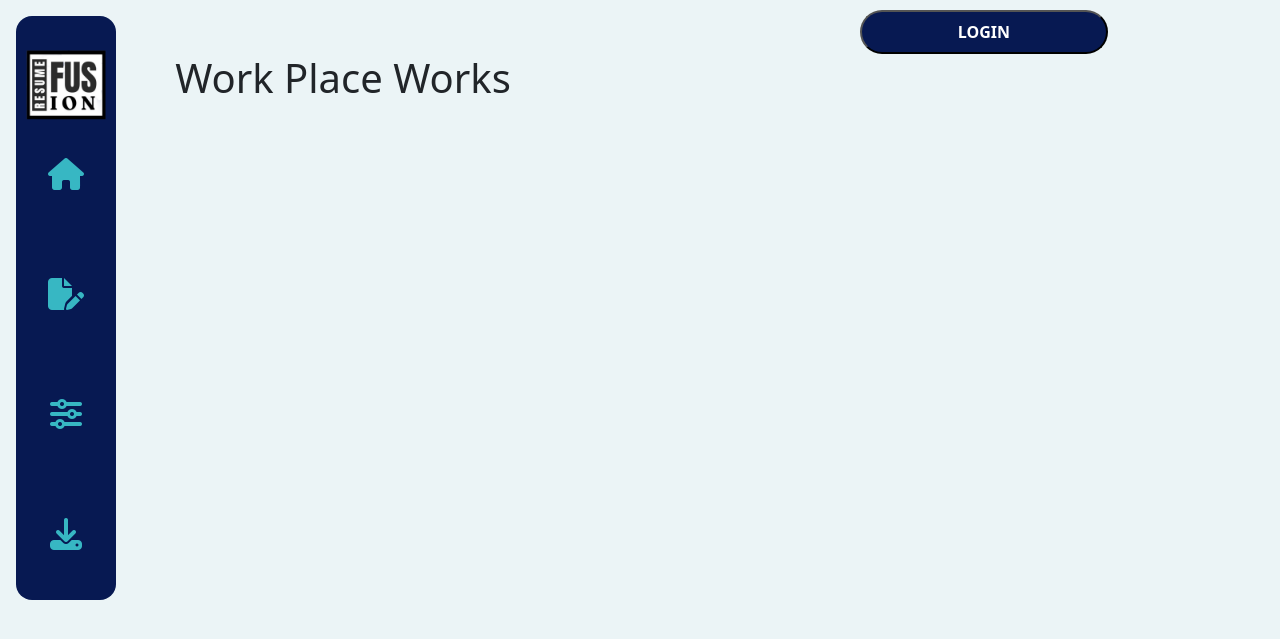
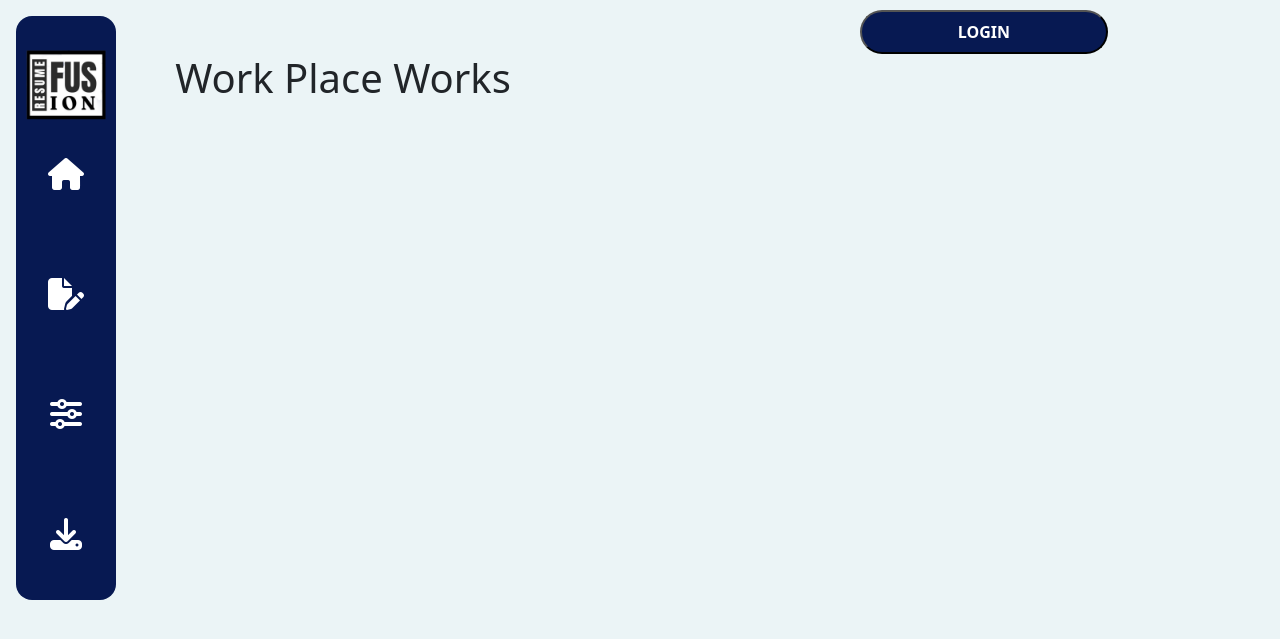
Before and after one commit to Harisrin2206/collab, a Django app: page /design/ in a window 1280 px wide. Shown: the top 639 px of the page. Run offline with Django 5.2, Linux system fonts and the light colour scheme; some libraries are stand-ins or nearby versions.

Commit message:
Hari Gokul Srinivasan

```diff
--- a/resume_fusion/builder/templates/builder/base.html
+++ b/resume_fusion/builder/templates/builder/base.html
@@ -20,16 +20,16 @@
           <img src="{% static 'logo.png' %}" width="100px" height="100px">
         </li>
         <li class="nav-item">
-          <a class="nav-link" href="dashboard/"><i class="fa-solid fa-house fa-2x" style="color:#37B7C3"></i></a>
+          <a class="nav-link" href="dashboard/"><i class="fa-solid fa-house fa-2x" style="color:#ffffff"></i></a>
         </li>
         <li class="nav-item">
-          <a class="nav-link" href="forms/"><i class="fa-solid fa-file-pen fa-2x"style="color:#37B7C3"></i></a>
+          <a class="nav-link" href="forms/"><i class="fa-solid fa-file-pen fa-2x"style="color:#ffffff"></i></a>
         </li>
         <li class="nav-item">
-          <a class="nav-link" href="design/"><i class="fa-solid fa-sliders fa-2x"style="color:#37B7C3"></i></a>
+          <a class="nav-link" href="design/"><i class="fa-solid fa-sliders fa-2x"style="color:#ffffff"></i></a>
         </li>
         <li class="nav-item">
-          <a class="nav-link" href="download/"><i class="fa-solid fa-download fa-2x"style="color:#37B7C3"></i></a>
+          <a class="nav-link" href="download/"><i class="fa-solid fa-download fa-2x"style="color:#ffffff"></i></a>
         </li>
       </ul>
     </nav>
```
